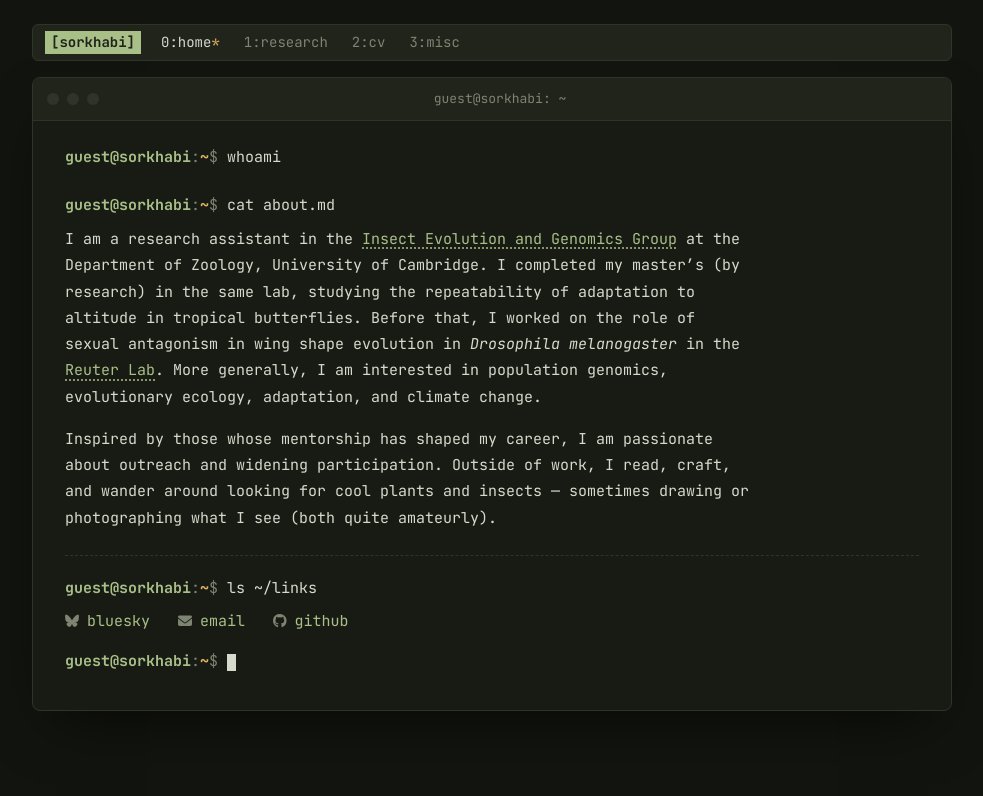
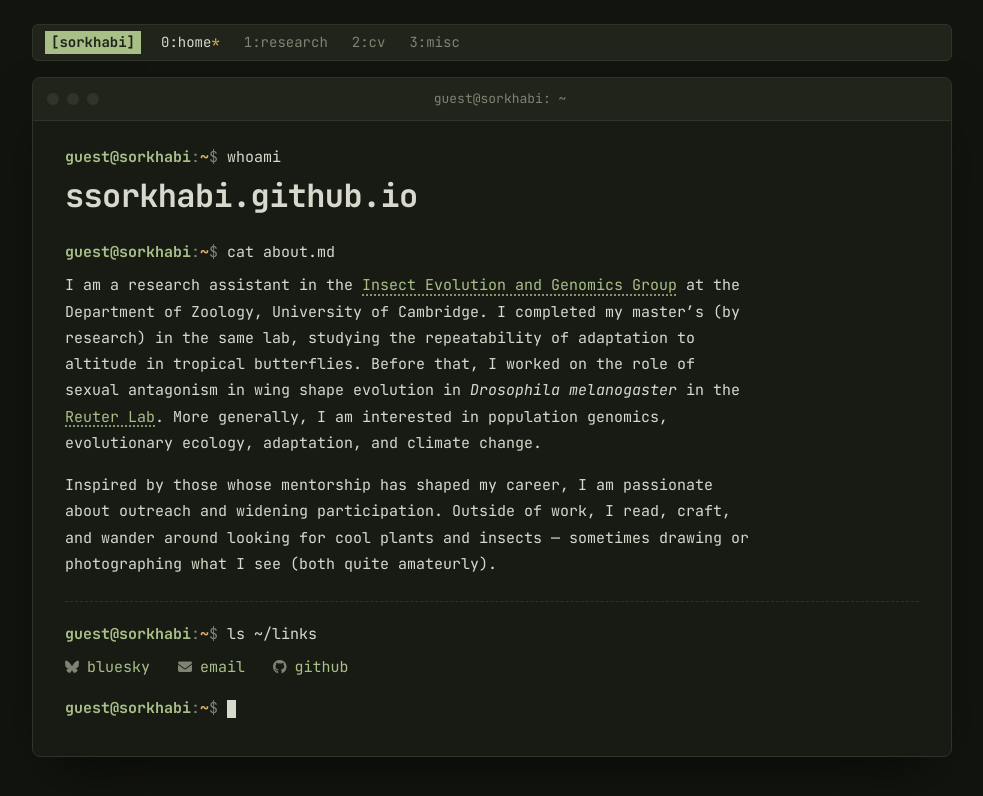
Before and after one commit to ssorkhabi/ssorkhabi.github.io, a Jekyll site: the page built from index.md, in a window 1280 px wide. Shown: the top 796 px of the page, without its empty margins (148-1131 px from the left). Built offline with Jekyll 4.4.1, drawn with Linux system fonts in a browser that asks for light colours.

Commit message:
Update header to use site title instead of hardcoded name

```diff
--- a/_layouts/default.html
+++ b/_layouts/default.html
@@ -52,7 +52,7 @@
       <div class="screen">
         {% if page.url == "/" %}
           <p class="prompt">{{ ps1 }} <span class="cmd">whoami</span></p>
-          <h1>{{ s. wren sorkhabi }}</h1>
+          <h1>{{ site.title }}</h1>
           <p class="prompt">{{ ps1 }} <span class="cmd">cat about.md</span></p>
         {% elsif page.command %}
           <p class="prompt">{{ ps1 }} <span class="cmd">{{ page.command }}</span></p>
```
